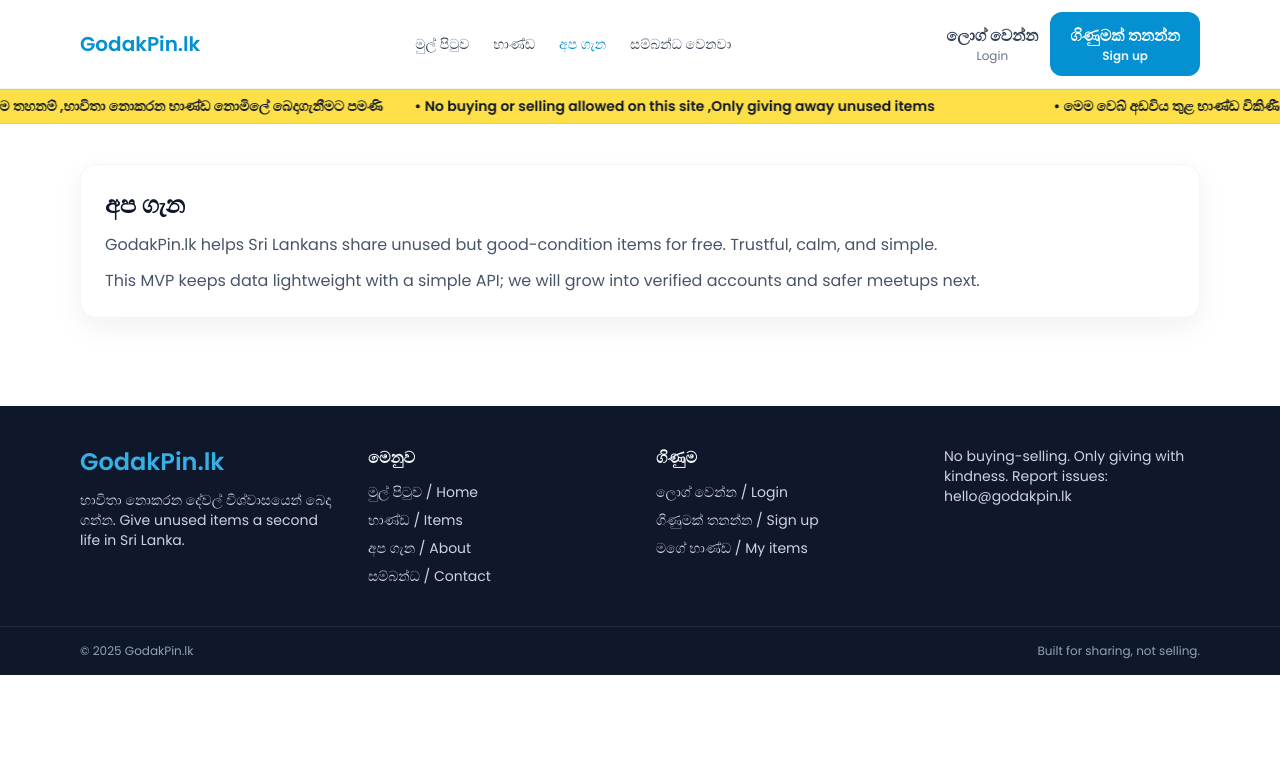
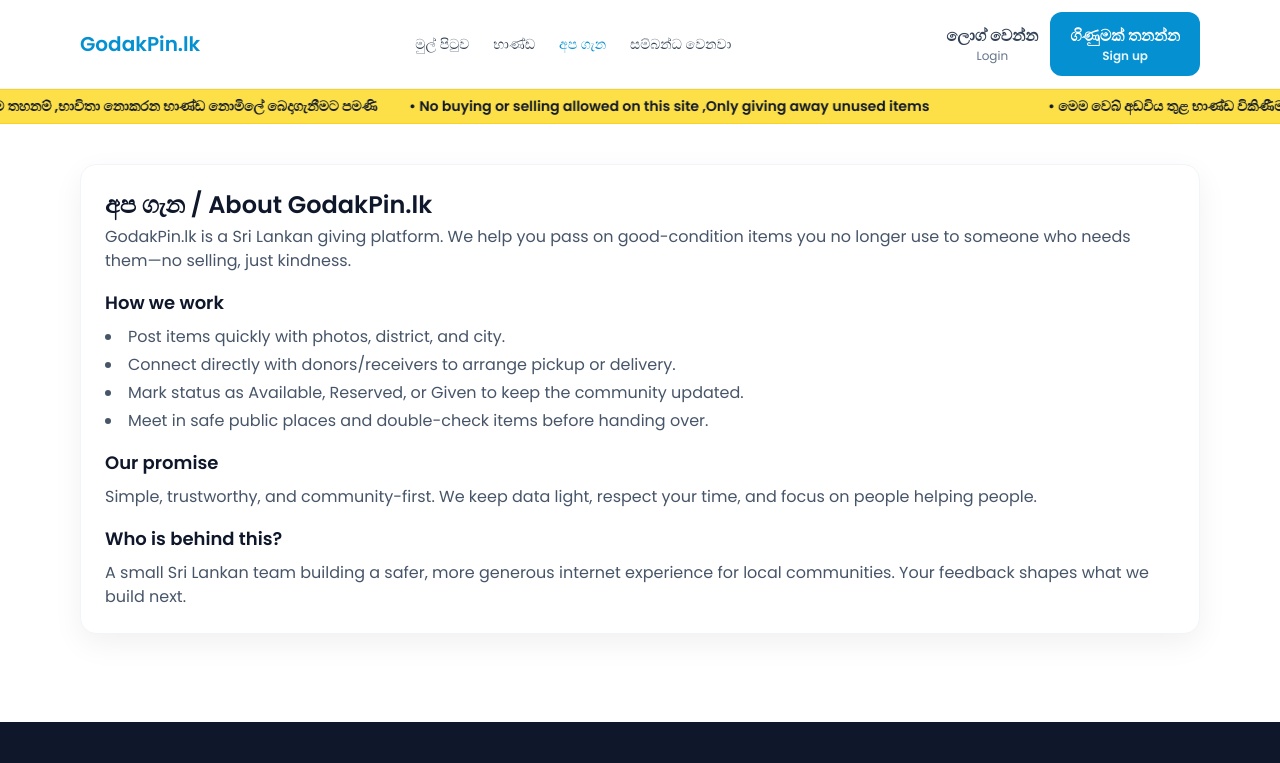
Before and after one commit to Dhanuka001/godak-pin, a React (Vite) app in the folder frontend/: page /about in a window 1280 px wide. Shown: the top 763 px of the page. Built offline with nearby package versions, Linux system fonts and the light colour scheme; no server answers.

Commit message:
minor frontend changes

```diff
--- a/frontend/src/components/Hero.jsx
+++ b/frontend/src/components/Hero.jsx
@@ -67,7 +67,7 @@
 
         <form
           onSubmit={submit}
-          className="mt-8 bg-white rounded-2xl shadow-card px-4 py-4 md:px-6 md:py-5 max-w-5xl mx-auto border border-white/40"
+        className="mt-8 bg-white/30 backdrop-blur-md rounded-2xl shadow-card px-4 py-4 md:px-6 md:py-5 max-w-5xl mx-auto border border-white/50"
         >
           <div className="grid md:grid-cols-[2fr_1fr_1fr_auto] gap-3 items-center">
             <input
--- a/frontend/src/index.css
+++ b/frontend/src/index.css
@@ -93,3 +93,18 @@
 .animate-slideDown {
   animation: slideDown 0.25s ease-out;
 }
+
+@keyframes toast-pop {
+  0% {
+    transform: translateY(12px);
+    opacity: 0;
+  }
+  100% {
+    transform: translateY(0);
+    opacity: 1;
+  }
+}
+
+.animate-toast-pop {
+  animation: toast-pop 0.25s ease-out;
+}
--- a/frontend/src/pages/About.jsx
+++ b/frontend/src/pages/About.jsx
@@ -1,13 +1,39 @@
 const About = () => (
   <div className="container-fixed py-10">
-    <div className="card p-6 space-y-3">
-      <h1 className="text-2xl font-semibold">අප ගැන</h1>
-      <p className="text-slate-600">
-        GodakPin.lk helps Sri Lankans share unused but good-condition items for free. Trustful, calm, and simple.
-      </p>
-      <p className="text-slate-600">
-        This MVP keeps data lightweight with a simple API; we will grow into verified accounts and safer meetups next.
-      </p>
+    <div className="card p-6 space-y-4">
+      <div>
+        <h1 className="text-2xl font-semibold">අප ගැන / About GodakPin.lk</h1>
+        <p className="text-slate-600 mt-1">
+          GodakPin.lk is a Sri Lankan giving platform. We help you pass on good-condition items you no longer use to
+          someone who needs them—no selling, just kindness.
+        </p>
+      </div>
+
+      <div className="space-y-2">
+        <h2 className="text-lg font-semibold text-slate-900">How we work</h2>
+        <ul className="list-disc list-inside text-slate-600 space-y-1">
+          <li>Post items quickly with photos, district, and city.</li>
+          <li>Connect directly with donors/receivers to arrange pickup or delivery.</li>
+          <li>Mark status as Available, Reserved, or Given to keep the community updated.</li>
+          <li>Meet in safe public places and double-check items before handing over.</li>
+        </ul>
+      </div>
+
+      <div className="space-y-2">
+        <h2 className="text-lg font-semibold text-slate-900">Our promise</h2>
+        <p className="text-slate-600">
+          Simple, trustworthy, and community-first. We keep data light, respect your time, and focus on people helping
+          people.
+        </p>
+      </div>
+
+      <div className="space-y-2">
+        <h2 className="text-lg font-semibold text-slate-900">Who is behind this?</h2>
+        <p className="text-slate-600">
+          A small Sri Lankan team building a safer, more generous internet experience for local communities. Your
+          feedback shapes what we build next.
+        </p>
+      </div>
     </div>
   </div>
 );
--- a/frontend/src/pages/Contact.jsx
+++ b/frontend/src/pages/Contact.jsx
@@ -1,9 +1,27 @@
 const Contact = () => (
   <div className="container-fixed py-10">
-    <div className="card p-6 space-y-3">
-      <h1 className="text-2xl font-semibold">සම්බන්ධ වෙනවා</h1>
-      <p className="text-slate-600">Reach the team at hello@godakpin.lk for feedback or partnerships.</p>
-      <div className="text-sm text-slate-500">We reply within 2 business days.</div>
+    <div className="card p-6 space-y-4">
+      <h1 className="text-2xl font-semibold">සම්බන්ධ වෙනවා / Contact Us</h1>
+      <p className="text-slate-600">
+        Tell us your ideas, report an issue, or partner with us. We usually reply within 1–2 business days.
+      </p>
+      <div className="space-y-2 text-slate-700">
+        <div className="flex items-center gap-2">
+          <span aria-hidden>📞</span>
+          <a className="text-primary hover:text-primary-dark font-semibold" href="tel:+94716610705">
+            +94 71 661 0705
+          </a>
+        </div>
+        <div className="flex items-center gap-2">
+          <span aria-hidden>✉️</span>
+          <a className="text-primary hover:text-primary-dark font-semibold" href="mailto:hello@godakpin.lk">
+            hello@godakpin.lk
+          </a>
+        </div>
+      </div>
+      <div className="text-sm text-slate-500">
+        Safety reminder: arrange meetups in public places and confirm item condition before pickup.
+      </div>
     </div>
   </div>
 );
--- a/frontend/src/pages/ItemDetail.jsx
+++ b/frontend/src/pages/ItemDetail.jsx
@@ -1,4 +1,4 @@
-import { useEffect, useMemo, useState } from 'react';
+import { useEffect, useMemo, useRef, useState } from 'react';
 import { useNavigate, useParams } from 'react-router-dom';
 import api from '../utils/api';
 import ItemDetailSkeleton from '../components/ItemDetailSkeleton';
@@ -12,7 +12,8 @@
   const navigate = useNavigate();
   const [updatingStatus, setUpdatingStatus] = useState(false);
   const [localStatus, setLocalStatus] = useState('available');
-  const [statusMessage, setStatusMessage] = useState('');
+  const [toast, setToast] = useState(null);
+  const toastTimer = useRef(null);
 
   const contact = useMemo(() => {
     if (!item?.owner) return null;
@@ -44,18 +45,23 @@
     // eslint-disable-next-line react-hooks/exhaustive-deps
   }, [slug]);
 
+  useEffect(() => {
+    return () => {
+      if (toastTimer.current) clearTimeout(toastTimer.current);
+    };
+  }, []);
+
   const isOwner = user && item?.owner && (item.owner._id === user._id || item.owner === user._id);
 
   const handleStatusChange = async () => {
     if (!isOwner) return;
     setUpdatingStatus(true);
-    setStatusMessage('');
     try {
       await api.put(`/items/${slug}/status`, { status: localStatus });
       setItem((prev) => (prev ? { ...prev, status: localStatus } : prev));
-      setStatusMessage('Status updated');
+      showToast('Status updated', 'success');
     } catch (err) {
-      setStatusMessage(err.response?.data?.message || 'Could not update status');
+      showToast(err.response?.data?.message || 'Could not update status', 'error');
     } finally {
       setUpdatingStatus(false);
     }
@@ -66,6 +72,12 @@
     const digits = contact.mobile.replace(/\\D/g, '');
     return `https://wa.me/${digits}`;
   }, [contact]);
+
+  const showToast = (text, tone = 'info') => {
+    if (toastTimer.current) clearTimeout(toastTimer.current);
+    setToast({ text, tone });
+    toastTimer.current = setTimeout(() => setToast(null), 2400);
+  };
 
   const statusValue = item?.status || localStatus || 'available';
   const statusLabel = {
@@ -81,6 +93,13 @@
       ? 'bg-amber-50 text-amber-700 border-amber-100'
       : 'bg-blue-50 text-blue-700 border-blue-100';
 
+  const toastTone =
+    toast?.tone === 'success'
+      ? 'bg-emerald-600 text-white'
+      : toast?.tone === 'error'
+      ? 'bg-red-600 text-white'
+      : 'bg-slate-900 text-white';
+
   if (loading) return <ItemDetailSkeleton />;
 
   if (!item) {
@@ -92,6 +111,14 @@
   }
 
   return (
+    <>
+      {toast && (
+        <div className="fixed bottom-24 left-4 right-4 md:right-6 md:left-auto z-40 transition duration-300 ease-out">
+          <div className={`rounded-xl px-4 py-3 shadow-2xl border border-white/10 ${toastTone} animate-toast-pop`}>
+            <div className="text-sm font-semibold">{toast.text}</div>
+          </div>
+        </div>
+      )}
       <div className="container-fixed py-8 space-y-4">
         <button
           type="button"
@@ -107,7 +134,7 @@
           <img
             src={item.imageUrl || 'https://via.placeholder.com/600x400.png?text=GodakPin.lk'}
             alt={item.title}
-            className="w-full h-full object-cover"
+            className="w-full h-[320px] md:h-[420px] object-cover"
           />
         </div>
         <div className="space-y-4">
@@ -176,7 +203,6 @@
                   </button>
                 </div>
               )}
-            {statusMessage && <div className="text-xs text-primary">{statusMessage}</div>}
             <div className="text-xs text-amber-600">
               ⚠ Donor and receiver handle pickup/delivery. Meet in safe public places and verify items before taking.
             </div>
@@ -184,6 +210,7 @@
         </div>
       </div>
       </div>
+    </>
   );
 };
 
```
Lines whose indentation alone changed are shown as unchanged.
